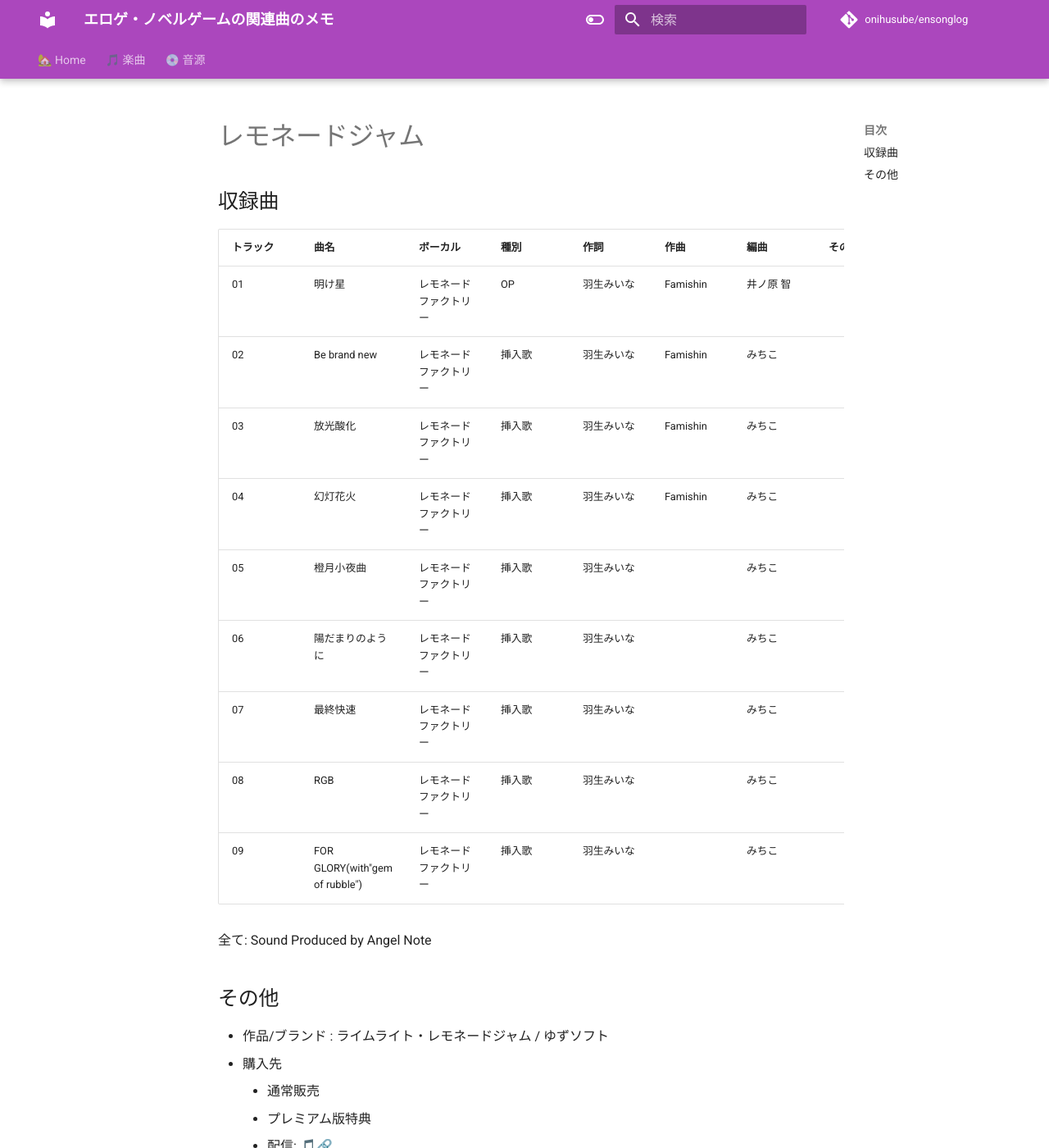
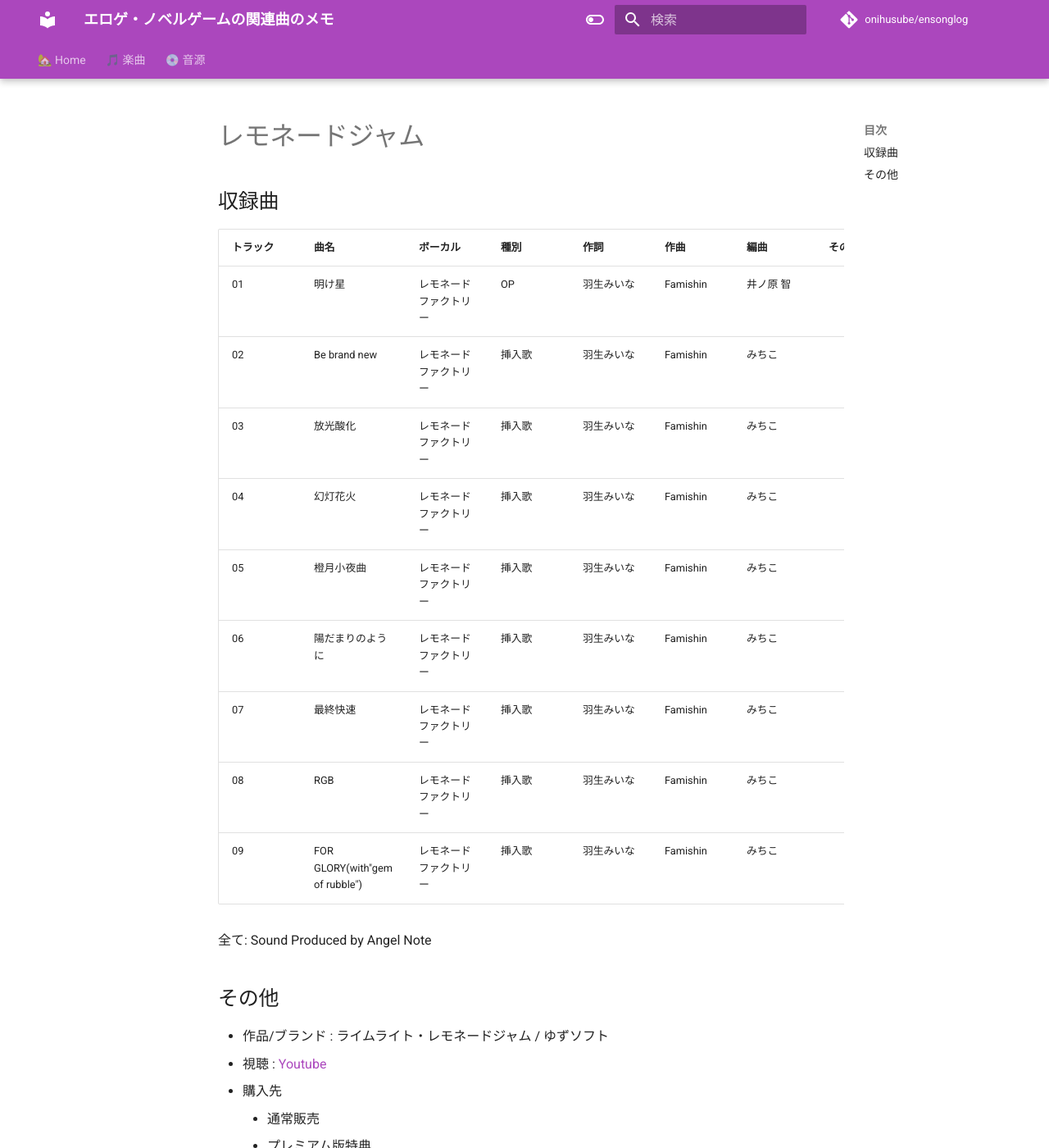
Before and after one commit to onihusube/ensonglog, an MkDocs documentation site: the page built from docs/2025/音源個別/レモネードジャム.md, in a window 1280 px wide and 1400 px high. Shown: the whole window at 82% size. Built offline with MkDocs 1.6.1 and Material for MkDocs 9.7.7, drawn with Linux system fonts in a browser that asks for light colours; comment, search, counter and statistics services are not loaded.

Commit message:
レモネードジャム update

```diff
--- a/docs/2025/音源個別/レモネードジャム.md
+++ b/docs/2025/音源個別/レモネードジャム.md
@@ -8,17 +8,18 @@
 | 02 | Be brand new | レモネードファクトリー | 挿入歌 | 羽生みいな | Famishin | みちこ | | 2025 |
 | 03 | 放光酸化 | レモネードファクトリー | 挿入歌 | 羽生みいな | Famishin | みちこ | | 2025 |
 | 04 | 幻灯花火 | レモネードファクトリー | 挿入歌 | 羽生みいな | Famishin | みちこ | | 2025 |
-| 05 | 橙月小夜曲 | レモネードファクトリー | 挿入歌 | 羽生みいな |  | みちこ | | 2025 |
-| 06 | 陽だまりのように | レモネードファクトリー | 挿入歌 | 羽生みいな |  | みちこ | | 2025 |
-| 07 | 最終快速 | レモネードファクトリー | 挿入歌 | 羽生みいな |  | みちこ | | 2025 |
-| 08 | RGB | レモネードファクトリー | 挿入歌 | 羽生みいな |  | みちこ | | 2025 |
-| 09 | FOR GLORY(with"gem of rubble") | レモネードファクトリー | 挿入歌 | 羽生みいな |  | みちこ | | 2025 |
+| 05 | 橙月小夜曲 | レモネードファクトリー | 挿入歌 | 羽生みいな | Famishin | みちこ | | 2025 |
+| 06 | 陽だまりのように | レモネードファクトリー | 挿入歌 | 羽生みいな | Famishin | みちこ | | 2025 |
+| 07 | 最終快速 | レモネードファクトリー | 挿入歌 | 羽生みいな | Famishin | みちこ | | 2025 |
+| 08 | RGB | レモネードファクトリー | 挿入歌 | 羽生みいな | Famishin | みちこ | | 2025 |
+| 09 | FOR GLORY(with"gem of rubble") | レモネードファクトリー | 挿入歌 | 羽生みいな | Famishin | みちこ | | 2025 |
 
 全て: Sound Produced by Angel Note
 
 ## その他
 
 - 作品/ブランド : ライムライト・レモネードジャム / ゆずソフト
+- 視聴 : [Youtube](https://www.youtube.com/playlist?list=OLAK5uy_ls5QdQf5IF6IeoeGW0oSmN8e6xHNf-Mbs)
 - 購入先
     - 通常販売
     - プレミアム版特典
```
